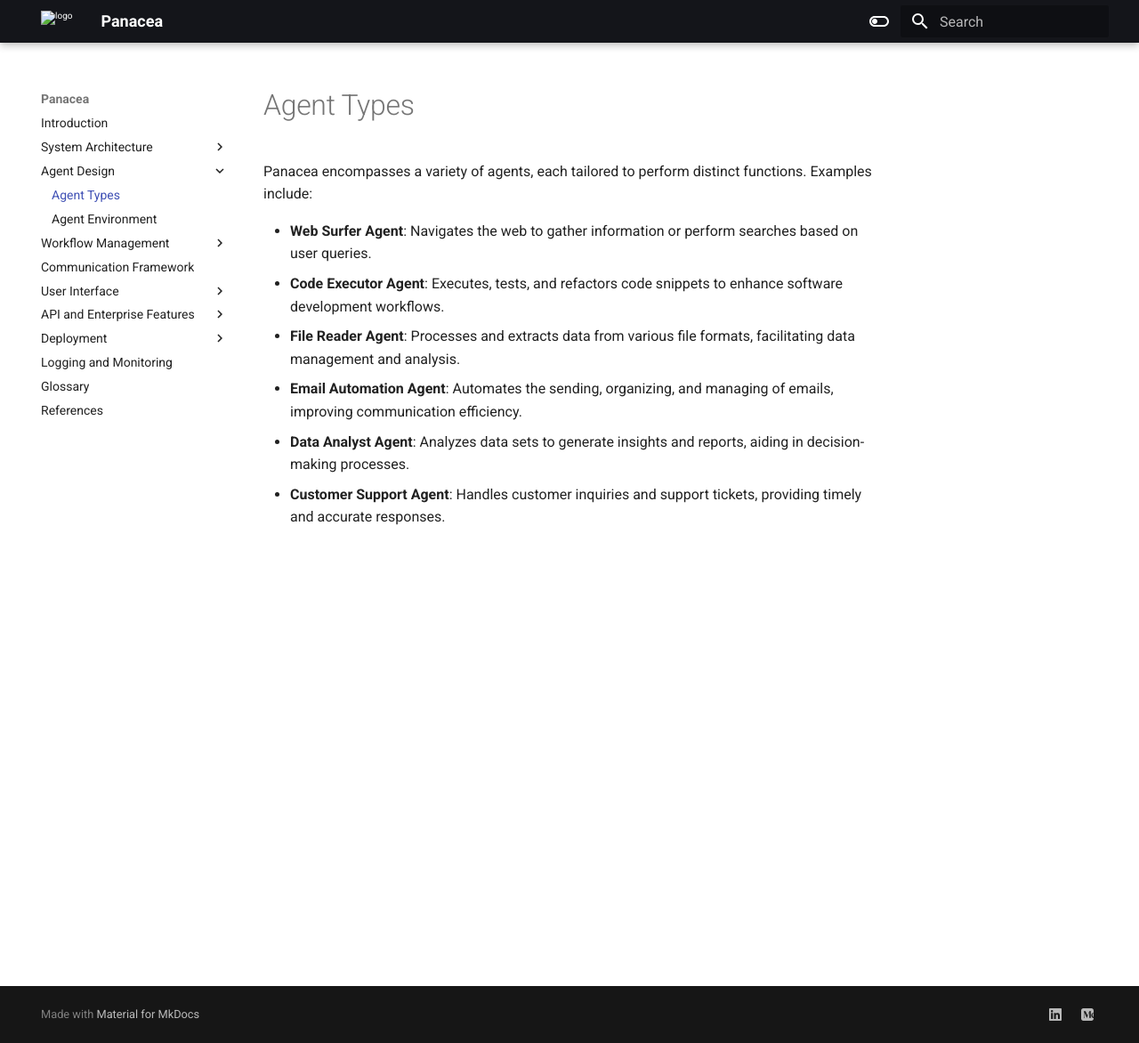
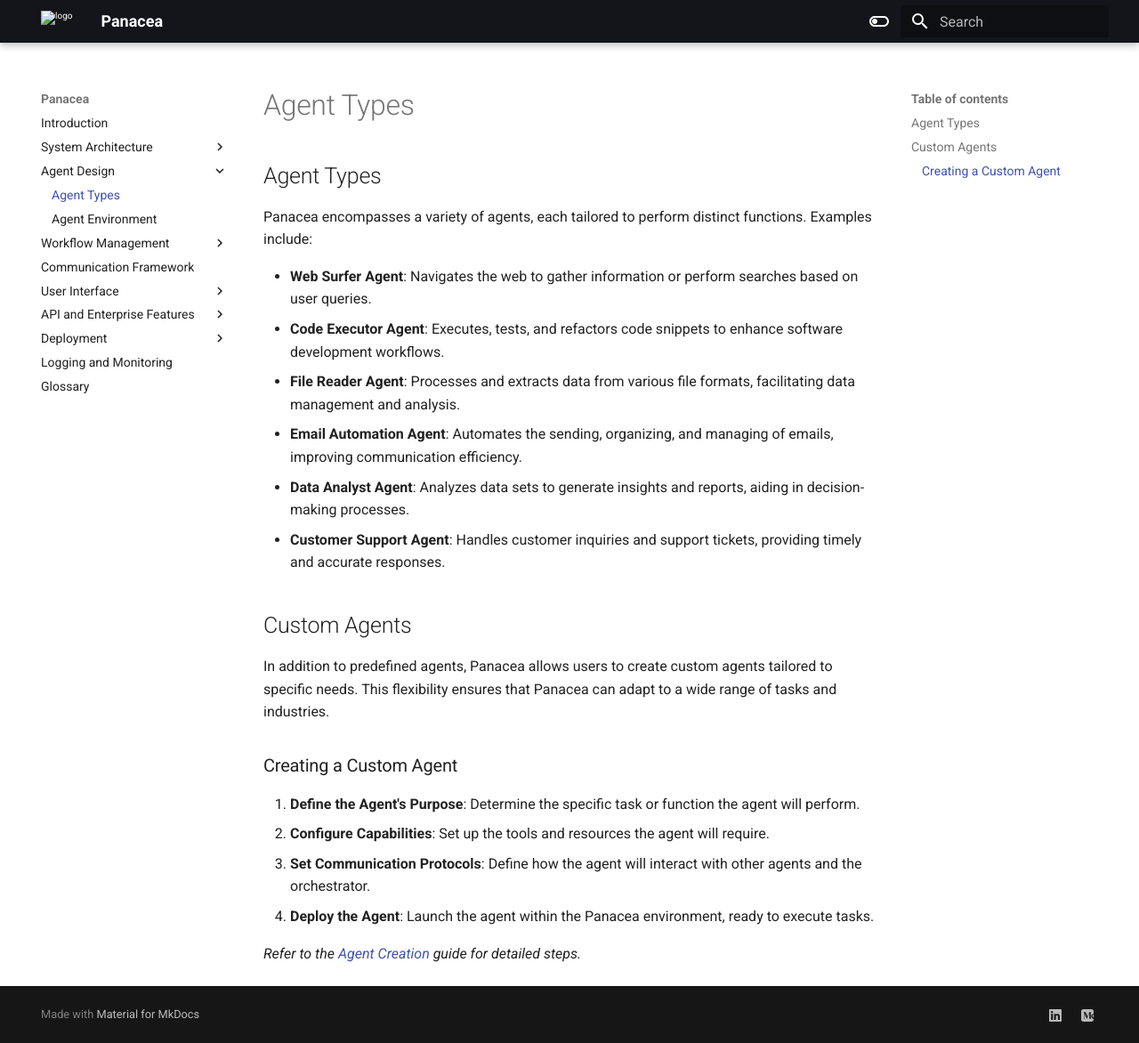
Before and after one commit to qiise/Autonomous-Intelligence, an MkDocs documentation site: the page built from frontend/src/docs/docs/3_agent_types.md, in a window 1280 px wide and 1172 px high. Shown: the whole window at 89% size. Built offline with MkDocs 1.6.1 and Material for MkDocs 9.7.7, drawn with Linux system fonts in a browser that asks for light colours.

Commit message:
documentation starter

```diff
--- a/frontend/src/docs/docs/3_agent_types.md
+++ b/frontend/src/docs/docs/3_agent_types.md
@@ -1,4 +1,4 @@
-# Agent Types
+## Agent Types
 
 Panacea encompasses a variety of agents, each tailored to perform distinct functions. Examples include:
 
@@ -8,3 +8,16 @@
 - **Email Automation Agent**: Automates the sending, organizing, and managing of emails, improving communication efficiency.
 - **Data Analyst Agent**: Analyzes data sets to generate insights and reports, aiding in decision-making processes.
 - **Customer Support Agent**: Handles customer inquiries and support tickets, providing timely and accurate responses.
+
+## Custom Agents
+
+In addition to predefined agents, Panacea allows users to create custom agents tailored to specific needs. This flexibility ensures that Panacea can adapt to a wide range of tasks and industries.
+
+### Creating a Custom Agent
+
+1. **Define the Agent's Purpose**: Determine the specific task or function the agent will perform.
+2. **Configure Capabilities**: Set up the tools and resources the agent will require.
+3. **Set Communication Protocols**: Define how the agent will interact with other agents and the orchestrator.
+4. **Deploy the Agent**: Launch the agent within the Panacea environment, ready to execute tasks.
+
+*Refer to the [Agent Creation](6_chat_based_interface.md) guide for detailed steps.*
--- a/frontend/src/docs/mkdocs.yml
+++ b/frontend/src/docs/mkdocs.yml
@@ -30,7 +30,6 @@
       - Private Deployment: "8_private_deployment.md"
   - Logging and Monitoring: "9_logging_and_monitoring.md"
   - Glossary: "10_glossary.md"
-  - References: "11_references.md"
 
 
 extra:
```
Also changed, not shown: frontend/src/docs/docs/1_introduction.md (+10 -0 lines), frontend/src/docs/docs/7_developer_api.md (added, +38 -0 lines), frontend/src/docs/docs/7_enterprise_solutions.md (added, +28 -0 lines).
